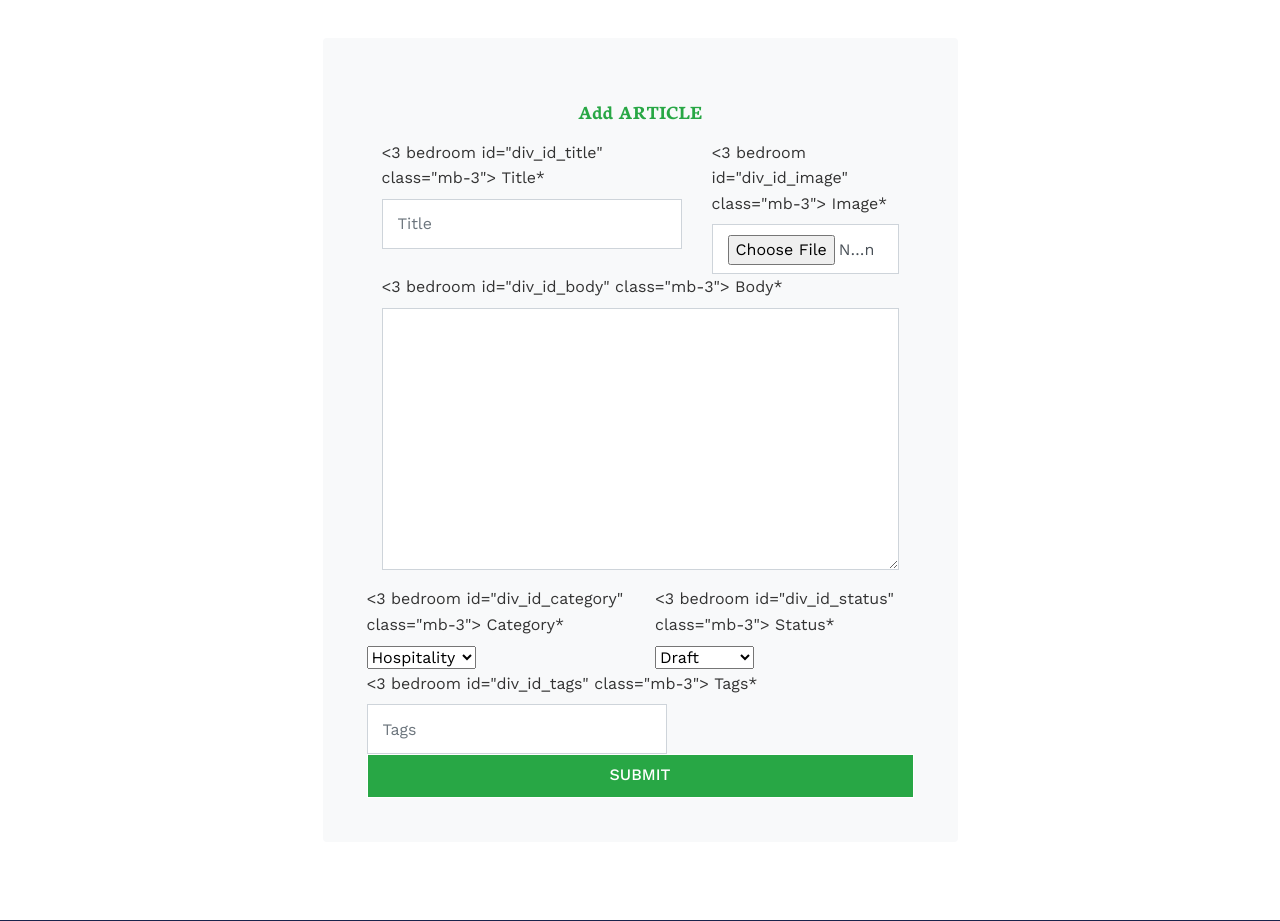
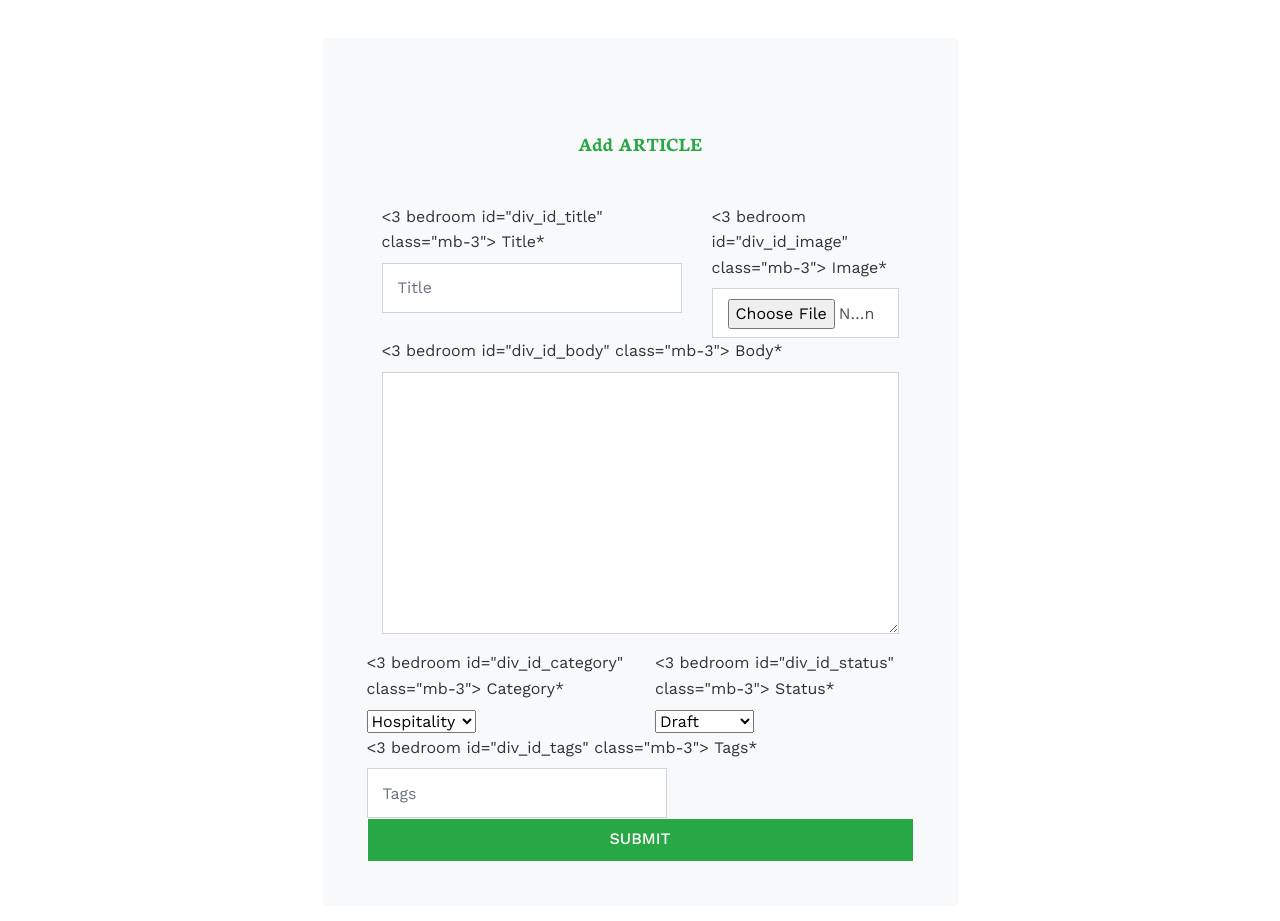
Before and after one commit to audupaul58/Blog_app, a Django app: template templates/blog/create.html in a window 1280 px wide. Shown: the part 101-1022 px from the top of the page. Run offline with Django 4.2, Linux system fonts and the light colour scheme; the template is opened without the code that fills it: values that come from a table or form of the project are taken from there, others are empty; data comes from the database, SQL or seed files in the repository; parts of the project's set-up code (start-up, migrations or seed data) failed here and were passed over; some libraries are stand-ins or nearby versions.

Commit message:
Update create.html

```diff
--- a/templates/blog/create.html
+++ b/templates/blog/create.html
@@ -33,7 +33,7 @@
             {% csrf_token %}
 
 
-            <h4 class="text-headert text-success m-3 text-center"><strong>Add ARTICLE<Article></Article></strong></h4>
+            <h4 class="text-headert text-success m-5 text-center"><strong>Add ARTICLE<Article></Article></strong></h4>
 
             {% csrf_token %}
             <div class="row">
```
